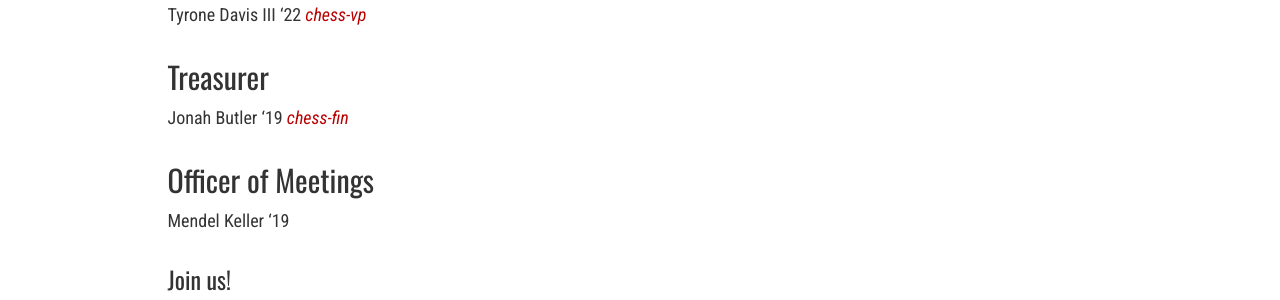
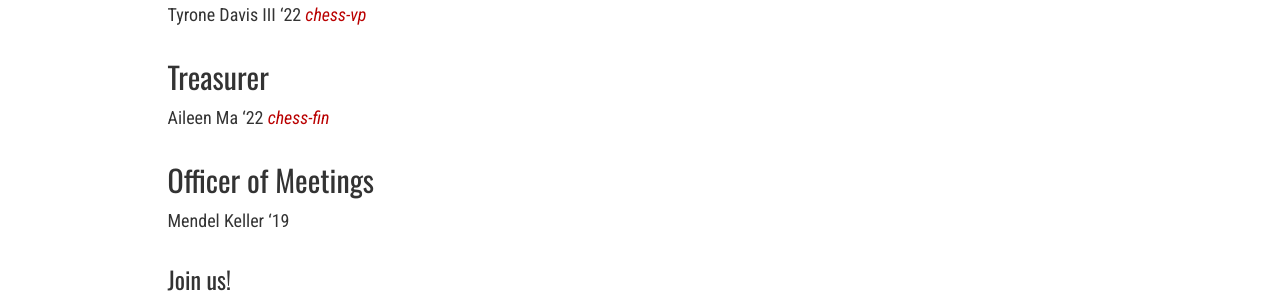
Before and after one commit to Tech-Chess/tech-chess.github.io, a Jekyll site: the page built from _pages/officers.md, in a window 1280 px wide and 1083 px high. Shown: the part 440-740 px from the top of the window. Built offline with Jekyll 4.4.1, drawn with Linux system fonts in a browser that asks for light colours; nearby versions of some CDN libraries.

Commit message:
changed treasurer

```diff
--- a/_pages/officers.md
+++ b/_pages/officers.md
@@ -13,7 +13,7 @@ Tyrone Davis III '22
 _[chess-vp](mailto:chess-vp@mit.edu)_
 
 ## Treasurer
-Jonah Butler '19
+Aileen Ma '22
 _[chess-fin](mailto:chess-fin@mit.edu)_
 
 ## Officer of Meetings
```
